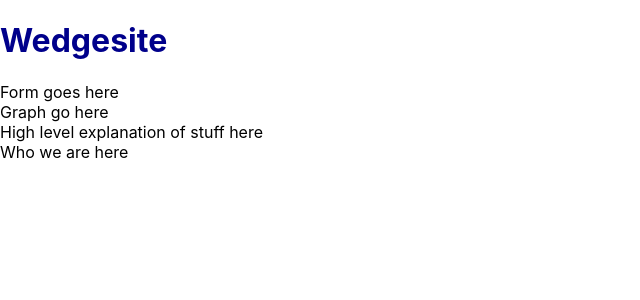
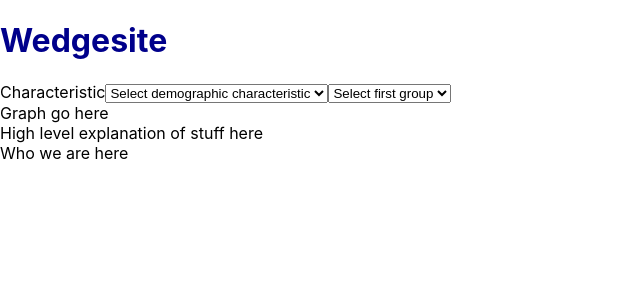
Before and after one commit to z-for-zarrin/political_wedges, a React (Create React App) app in the folder client/: page / in a window 1280 px wide. Shown: the top 300 px of the page, without its empty margins (0-640 px from the left). Built offline with nearby package versions, Linux system fonts and the light colour scheme.

Commit message:
form conditionally renders group options

```diff
--- a/client/src/components/GraphInput.js
+++ b/client/src/components/GraphInput.js
@@ -4,12 +4,52 @@ const GraphInput = ({group1Id, setGroup1Id, group1Name, setGroup1Name,
     group2Id, setGroup2Id, group2Name, setGroup2Name, question, setQuestion
     }) => {
 
-    const[groupKey, setGroupKey] = useState(null);
+    // const[groupKey, setGroupKey] = useState(null);
     const[groupArray, setGroupArray] = useState([]);
+
+    const characteristics = {
+        ageCat:   ["18-34", "35-54", "55+"],
+       DVSex21:   ["Female", "Male"],
+       partyfw:   ["Conservative", "Labour", "Liberal Democrats", "Scottish National Party",
+                   "Plaid Cymru", "Green", "UKIP", "Reform"],
+         SRInc:   ["Identify as high income", "Idenitfy as middle income", "Identify as low income"],
+      hedqual2:   ["Degree", "No degree"]
+    }
+
+    const groupOptions = groupArray.map((group, index) => {
+        return <option key={index} value={[index+1, group]}>{group}</option>
+    });
 
     return(
         <form id="parameters-form">
-            Form goes here
+            <label htmlFor="characteristic-select">Characteristic</label>
+            <select
+                id="characteristic-select"
+                type="text"
+                name="characteristic"
+                defaultValue={""}
+                onChange={async (event) => {
+                    const groupKey = `${event.target.value}`;
+                    setGroupArray(characteristics[groupKey]);
+                }}>
+
+                <option disabled value="">Select demographic characteristic</option>
+                <option value="partyfw">Party Preference</option>
+                <option value="ageCat">Age</option>
+                <option value="DVSex21">Sex</option>
+                <option value="SRInc">Income</option>
+                <option value="hedqual2">Education Level</option>
+            </select>
+            <label htmlFor="group-1"></label>
+            <select
+                id="group-1"
+                type="text"
+                name="group1"
+                defaultValue={[]}
+                onChange={(event) => console.log(event.target.value)}>
+
+                <option disabled value="">Select first group</option>
+            </select>
         </form>
     )
 }
```
